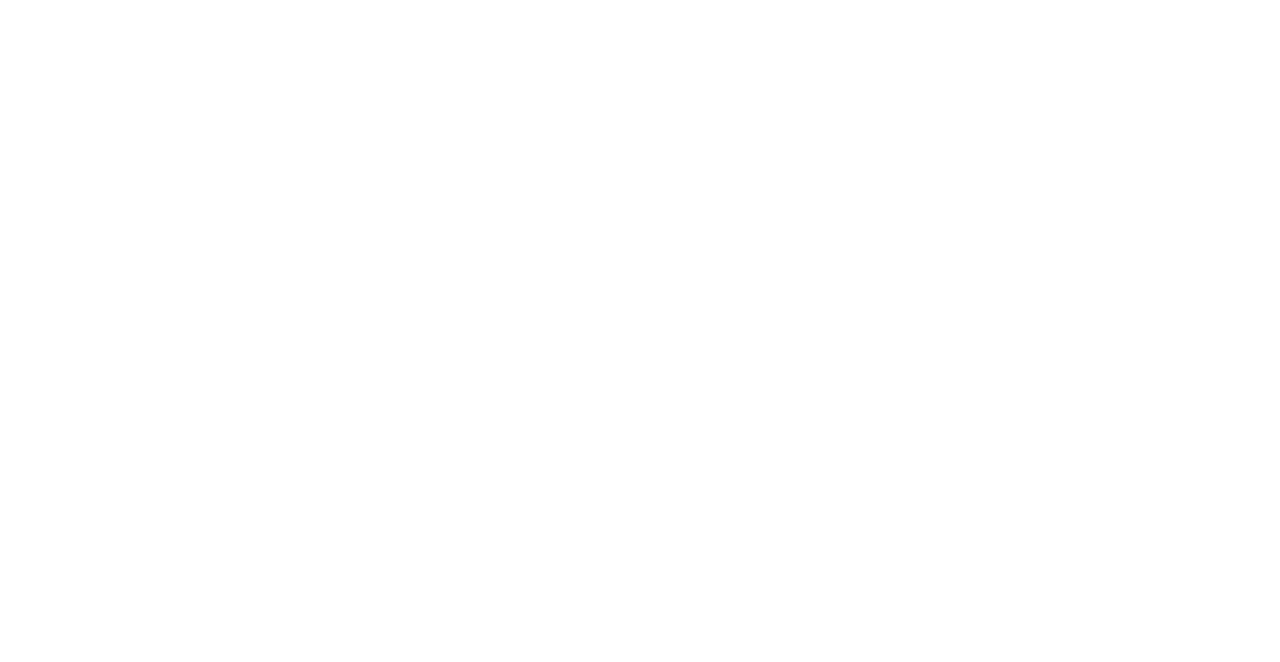
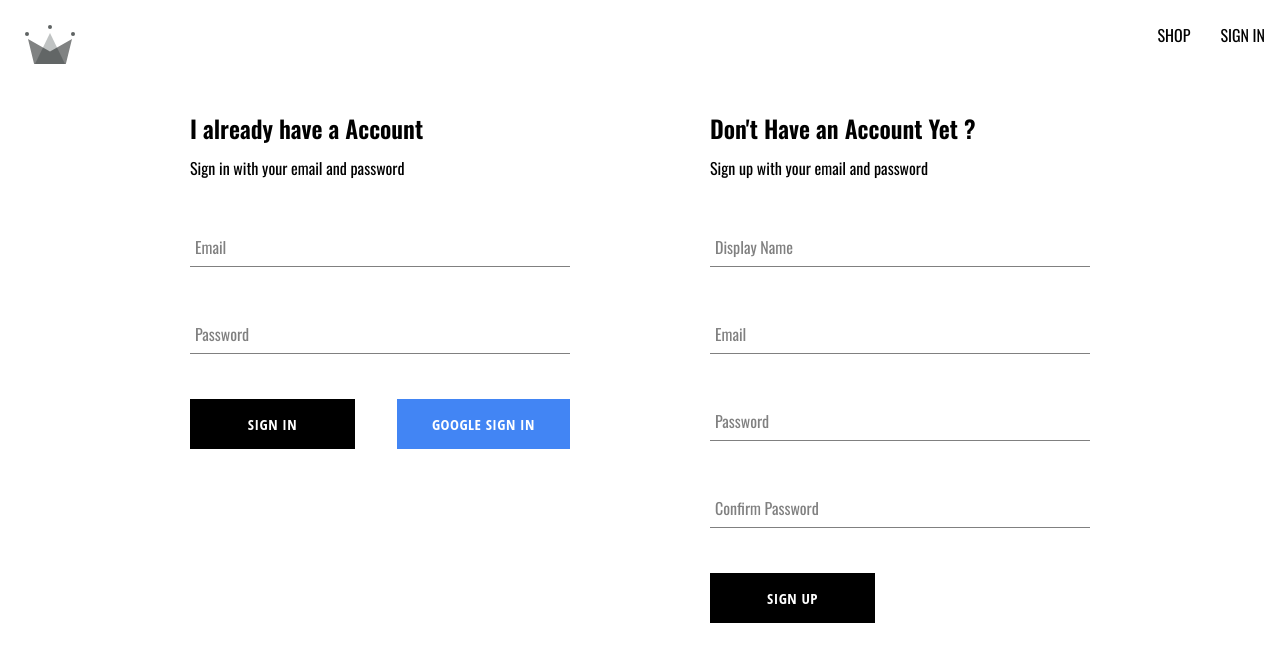
Before and after one commit to pranaydwivedi444/crwn-shopping-web--app, a React (Create React App) app in the folder crwn-clothing-store/: page /Authentication in a window 1280 px wide. Before the commit this address had no page. Shown: the top 662 px of the page. Built offline with nearby package versions, Linux system fonts and the light colour scheme.

Commit message:
Added Sign in page Authentication

```diff
--- a/crwn-clothing-store/src/App.js
+++ b/crwn-clothing-store/src/App.js
@@ -2,7 +2,7 @@ import Home from "./routes/homes/home.component";
 import { Routes, Route } from "react-router-dom";
 import Navigation from "./routes/navigation/navigation.component";
 import Shop from "./routes/shop/shop.component";
-import Signin from "./routes/sign-in/sign-in.component";
+import Authentication from "./routes/Authentication/Authentication.component";
 
 function App() {
   return (
@@ -10,7 +10,7 @@ function App() {
       <Route path="/" element={<Navigation />}>
         <Route index element={<Home />} />
         <Route path="/shop" element={<Shop />} />
-        <Route path="/sign-in" element={<Signin />} />
+        <Route path="/Authentication" element={<Authentication />} />
       </Route>
     </Routes>
   );
--- a/crwn-clothing-store/src/components/button/button.component.jsx
+++ b/crwn-clothing-store/src/components/button/button.component.jsx
@@ -1,10 +1,11 @@
 import "./button.style.scss";
+
 const BUTTON_TYPE_CLASSES = {
   google: "google-sign-in",
   inverted: "inverted",
 };
 
-function Button({ children, buttonType, otherProps }) {
+const Button = ({ children, buttonType, ...otherProps }) => {
   return (
     <button
       className={`button-container ${BUTTON_TYPE_CLASSES[buttonType]}`}
@@ -13,6 +14,6 @@ function Button({ children, buttonType, otherProps }) {
       {children}
     </button>
   );
-}
+};
 
 export default Button;
--- /dev/null
+++ b/crwn-clothing-store/src/components/sign-in-form/sign-in-form.component.jsx
@@ -0,0 +1,79 @@
+import { useState } from "react";
+import FormInput from "../form-input/form-input.component";
+import Button from "../button/button.component";
+import {
+  createUserDocumentFromAuth,
+  SignInOldUser,
+  signInWithGooglePopup,
+} from "../../utility/firebase/firebase";
+const defaultFormFields = {
+  email: "",
+  password: "",
+};
+function SignInForm() {
+  const [formFields, setFormFields] = useState(defaultFormFields);
+  const { email, password } = formFields;
+  const resetFormFields = function () {
+    setFormFields(defaultFormFields);
+  };
+  const onChangeHandler = function (event) {
+    const { name, value } = event.target;
+    setFormFields({ ...formFields, [name]: value });
+  };
+
+  const handleSubmit = async function (e) {
+    e.preventDefault();
+
+    try {
+      const { user } = await SignInOldUser(email, password);
+      console.log(user);
+      resetFormFields();
+    } catch (err) {
+      if (err.code == "auth/wrong-password") alert("WRONG EMAIL/PASSWORD");
+      else if (err.code == "auth/user-not-found")
+        alert("No user found , create new id");
+      else {
+        console.log(` Error ${err.code}`);
+      }
+    }
+  };
+
+  const logGoogleUser = async () => {
+    const { user } = await signInWithGooglePopup();
+
+    const userDocRef = await createUserDocumentFromAuth(user);
+  };
+
+  return (
+    <div className="sign-up-container">
+      <h2>I already have a Account </h2>
+      <span>Sign in with your email and password</span>
+      <form onSubmit={handleSubmit}>
+        <FormInput
+          label="Email"
+          type="email"
+          required
+          onChange={onChangeHandler}
+          value={email}
+          name="email"
+        />
+        <FormInput
+          label="Password"
+          type="password"
+          required
+          onChange={onChangeHandler}
+          value={password}
+          name="password"
+        />
+        <div className="buttons-container">
+          <Button type="submit">Sign In</Button>
+          <Button type="button" buttonType="google" onClick={logGoogleUser}>
+            Google sign in
+          </Button>
+        </div>
+      </form>
+    </div>
+  );
+}
+
+export default SignInForm;
--- a/crwn-clothing-store/src/components/sign-up-form/sign-up-form.style.scss
+++ b/crwn-clothing-store/src/components/sign-up-form/sign-up-form.style.scss
@@ -6,3 +6,7 @@
     margin: 10px 0;
   }
 }
+.buttons-container {
+  display: flex;
+  justify-content: space-between;
+}
--- /dev/null
+++ b/crwn-clothing-store/src/routes/Authentication/Authentication.component.jsx
@@ -0,0 +1,40 @@
+// import { useEffect } from "react";
+// import { getRedirectResult } from "firebase/auth";
+// import {
+//   auth,
+//   createUserDocumentFromAuth,
+//   signInWithGooglePopup,
+//   signInwithGoogleRedirect,
+// } from "../../utility/firebase/firebase";
+// import { Firestore } from "firebase/firestore";
+// import { async } from "@firebase/util";
+import SignUpForm from "../../components/sign-up-form/sign-up-form.component";
+import SignInForm from "../../components/sign-in-form/sign-in-form.component";
+import "./Authentication.styles.scss";
+
+function Authentication() {
+  // useEffect(() => {
+  //   async function fetchData() {
+  //     try {
+  //       const { user } = await getRedirectResult(auth);
+  //       if (!user) return;
+  //       const userDocRef = await createUserDocumentFromAuth(user);
+  //     } catch (err) {
+  //       console.log(err);
+  //     }
+  //     // const res = await getRedirectResult(auth);
+  //   }
+  //   fetchData();
+  // }, []);
+
+  return (
+    <>
+      <div className="authentication-container">
+        <SignInForm />
+        <SignUpForm />
+      </div>
+    </>
+  );
+}
+
+export default Authentication;
--- /dev/null
+++ b/crwn-clothing-store/src/routes/Authentication/Authentication.styles.scss
@@ -0,0 +1,6 @@
+.authentication-container {
+  display: flex;
+  justify-content: space-between;
+  width: 900px;
+  margin: 30px auto;
+}
--- a/crwn-clothing-store/src/routes/navigation/navigation.component.jsx
+++ b/crwn-clothing-store/src/routes/navigation/navigation.component.jsx
@@ -12,7 +12,7 @@ function Navigation() {
           <Link className="nav-link" to="/shop">
             SHOP
           </Link>
-          <Link className="nav-link" to="/sign-in">
+          <Link className="nav-link" to="/Authentication">
             SIGN IN
           </Link>
         </div>
--- a/crwn-clothing-store/src/routes/sign-in/sign-in.component.jsx
+++ /dev/null
@@ -1,45 +0,0 @@
-import { useEffect } from "react";
-import { getRedirectResult } from "firebase/auth";
-import {
-  auth,
-  createUserDocumentFromAuth,
-  signInWithGooglePopup,
-  signInwithGoogleRedirect,
-} from "../../utility/firebase/firebase";
-import { Firestore } from "firebase/firestore";
-import { async } from "@firebase/util";
-import SignUpForm from "../../components/sign-up-form/sign-up-form.component";
-
-function Signin() {
-  useEffect(() => {
-    async function fetchData() {
-      try {
-        const { user } = await getRedirectResult(auth);
-        if (!user) return;
-        const userDocRef = await createUserDocumentFromAuth(user);
-      } catch (err) {
-        console.log(err);
-      }
-      // const res = await getRedirectResult(auth);
-    }
-    fetchData();
-  }, []);
-  const logGoogleUser = async () => {
-    const { user } = await signInWithGooglePopup();
-
-    const userDocRef = await createUserDocumentFromAuth(user);
-  };
-
-  return (
-    <>
-      <h1>SIGN IN PAGE</h1>
-      <button onClick={logGoogleUser}>SIGN IN WITH GOOGLE</button>
-      <button onClick={signInwithGoogleRedirect}>
-        SIGN IN WITH GOOGLE REDIRECT
-      </button>
-      <SignUpForm />
-    </>
-  );
-}
-
-export default Signin;
--- a/crwn-clothing-store/src/utility/firebase/firebase.js
+++ b/crwn-clothing-store/src/utility/firebase/firebase.js
@@ -5,6 +5,7 @@ import {
   getAuth,
   GoogleAuthProvider,
   createUserWithEmailAndPassword,
+  signInWithEmailAndPassword,
 } from "firebase/auth";
 import { getFirestore, doc, getDoc, setDoc } from "firebase/firestore";
 const firebaseConfig = {
@@ -67,3 +68,8 @@ export const createAuthUserFromEmailAndPassword = async function (
 
   return await createUserWithEmailAndPassword(auth, email, password);
 };
+
+export const SignInOldUser = async function (email, password) {
+  if (!email || !password) return;
+  return await signInWithEmailAndPassword(auth, email, password);
+};
```
Also changed, not shown: crwn-clothing-store/src/components/sign-in-form/sign-in-form.style.scss (added).
